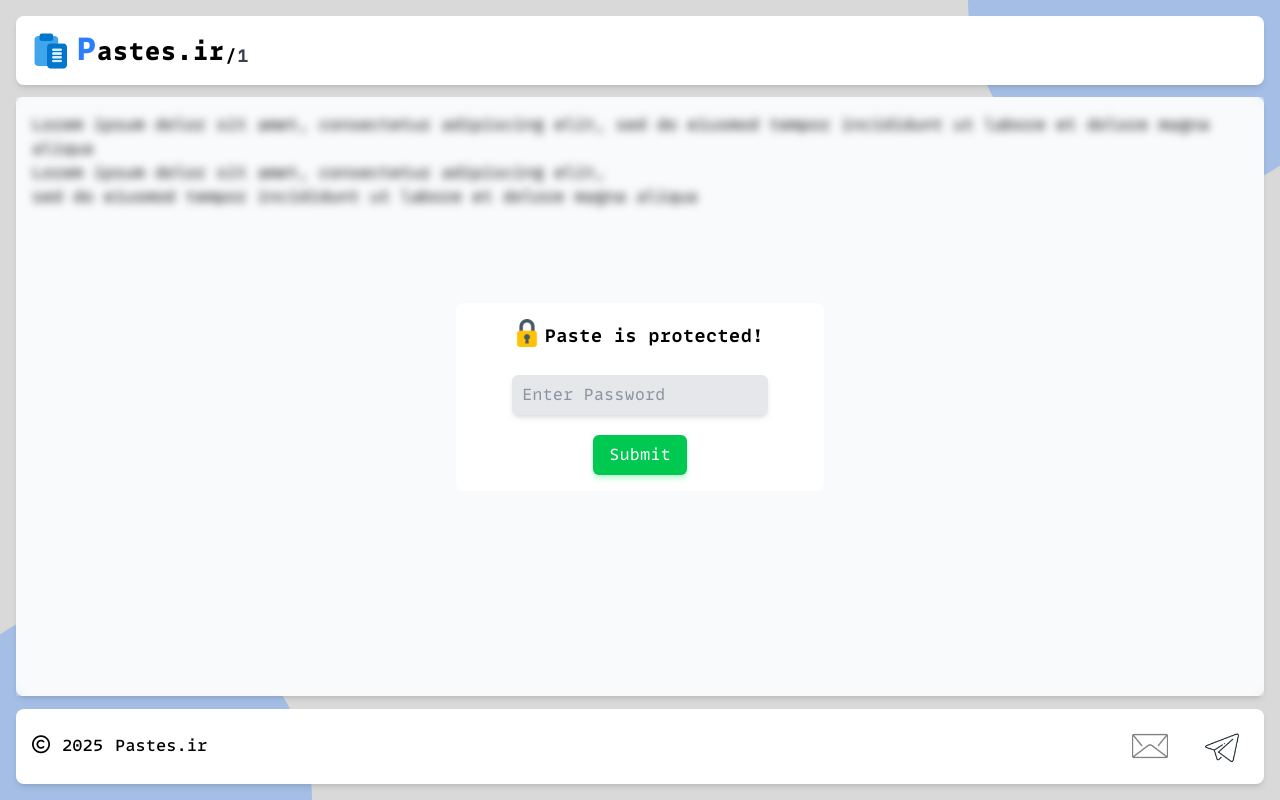
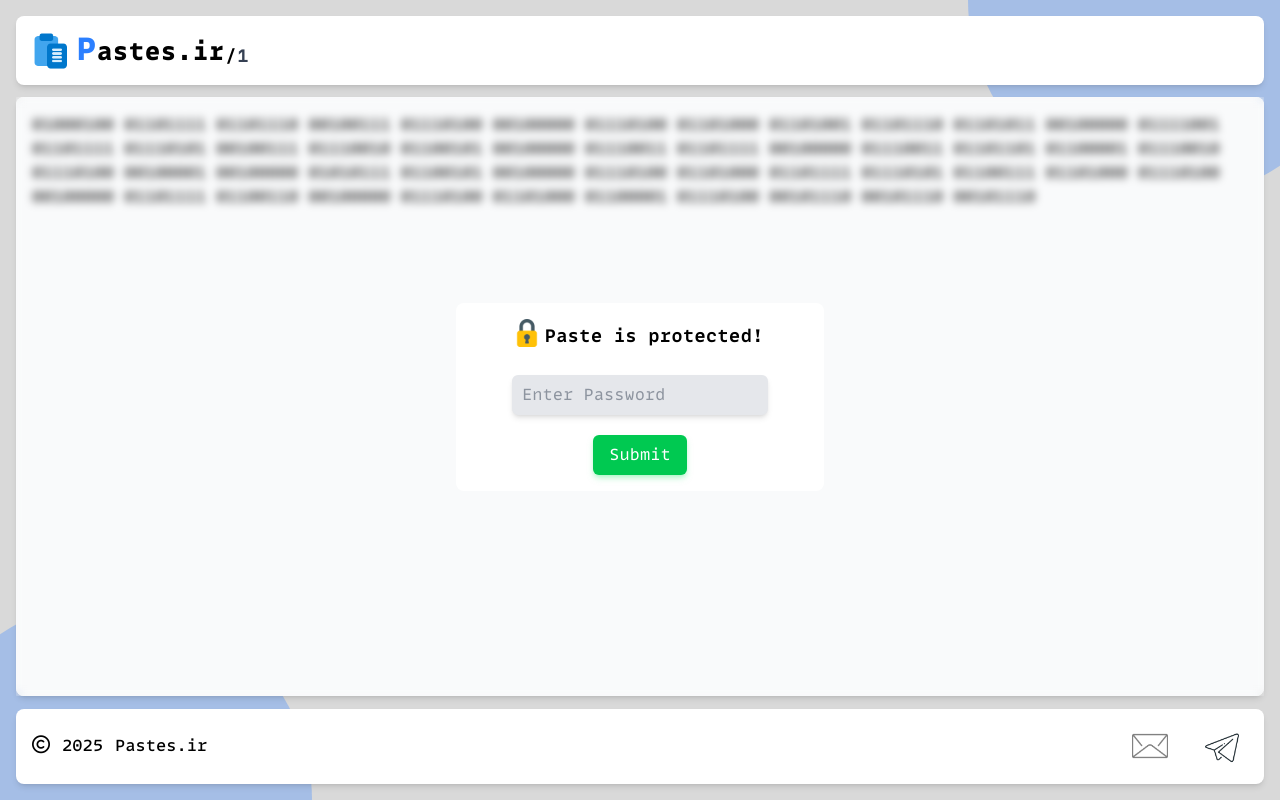
Before and after one commit to mahdyar/pastes, a React (Vite) app: page /1 in a window 1280 px wide. Built offline with nearby package versions, Linux system fonts and the light colour scheme; no server answers; a small style sheet from the web is missing.

Commit message:
chore: change protected text area placeholder

```diff
--- a/src/pages/Slang.tsx
+++ b/src/pages/Slang.tsx
@@ -82,7 +82,7 @@
                 readOnly
                 value={
                   paste.length === 0
-                    ? "Lorem ipsum dolor sit amet, consectetur adipiscing elit, sed do eiusmod tempor incididunt ut labore et dolore magna aliqua\nLorem ipsum dolor sit amet, consectetur adipiscing elit,\nsed do eiusmod tempor incididunt ut labore et dolore magna aliqua"
+                    ? "01000100 01101111 01101110 00100111 01110100 00100000 01110100 01101000 01101001 01101110 01101011 00100000 01111001 01101111 01110101 00100111 01110010 01100101 00100000 01110011 01101111 00100000 01110011 01101101 01100001 01110010 01110100 00100001 00100000 01010111 01100101 00100000 01110100 01101000 01101111 01110101 01100111 01101000 01110100 00100000 01101111 01100110 00100000 01110100 01101000 01100001 01110100 00101110 00101110 00101110"
                     : paste
                 }
                 unselectable="on"
```
